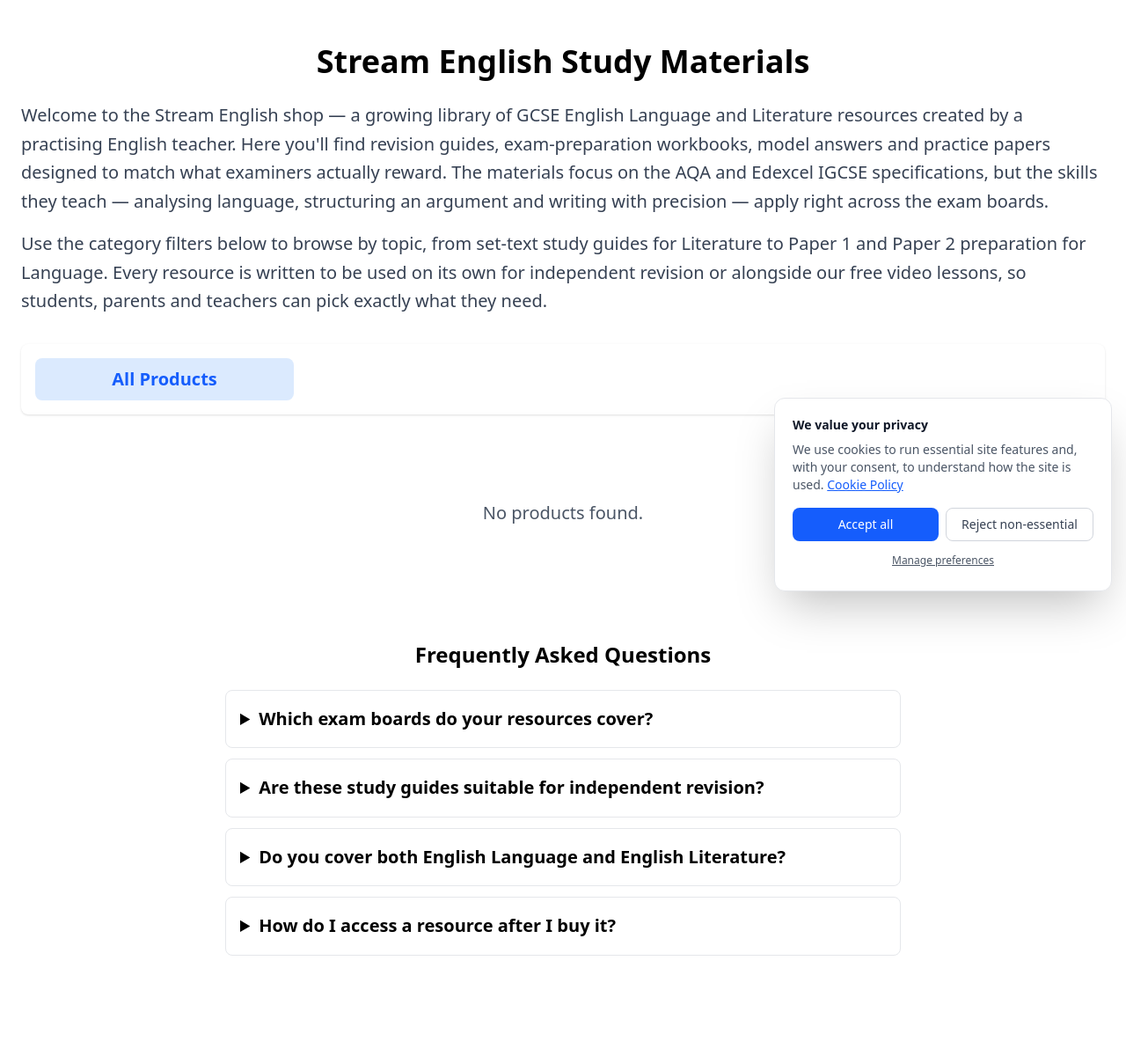
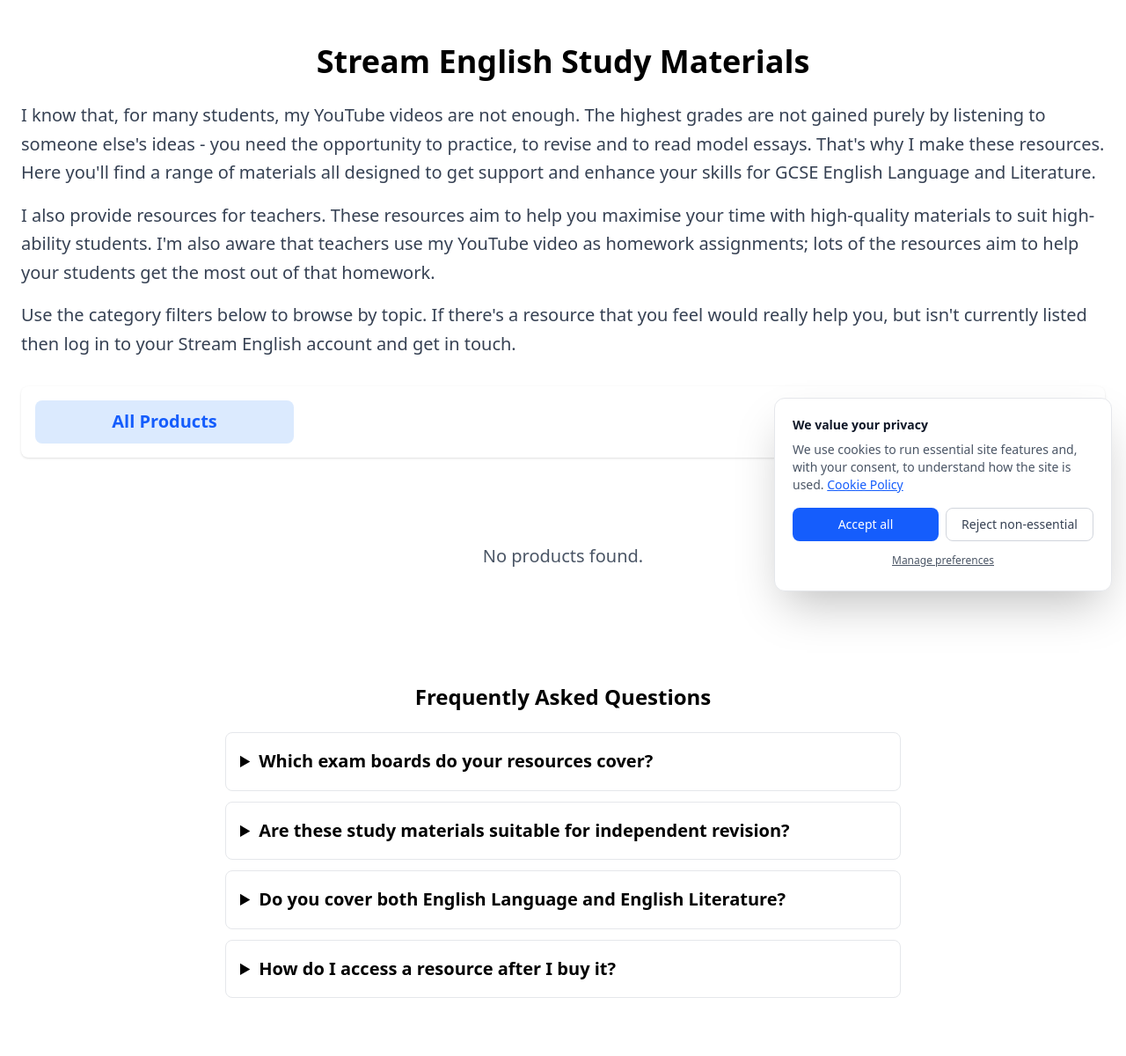
Before and after one commit to todiane/stream, a Django app: page /shop/ in a window 1280 px wide. Shown: the part 112-1312 px from the top of the page at 88% size. Run offline with Django 5.2, Linux system fonts and the light colour scheme; data comes from the database, SQL or seed files in the repository; data that the repository does not hold is empty; some libraries are stand-ins or nearby versions.

Commit message:
Update shop list.html page

```diff
--- a/shop/templates/shop/list.html
+++ b/shop/templates/shop/list.html
@@ -9,20 +9,15 @@
     </h1>
 
     <!-- Editorial introduction (helps this hub page get indexed instead of read as a thin grid) -->
-    <div class="max-w-8xl mx-auto mb-8 text-gray-700">
+    <div class="max-w-7xl mx-auto mb-8 text-gray-700">
         <p class="mb-4">
-            Welcome to the Stream English shop — a growing library of GCSE English Language and
-            Literature resources created by a practising English teacher. Here you'll find revision
-            guides, exam-preparation workbooks, model answers and practice papers designed to match
-            what examiners actually reward. The materials focus on the AQA and Edexcel IGCSE
-            specifications, but the skills they teach — analysing language, structuring an argument
-            and writing with precision — apply right across the exam boards.
+            I know that, for many students, my YouTube videos are not enough. The highest grades are not gained purely by listening to someone else's ideas - you need the opportunity to practice, to revise and to read model essays. That's why I make these resources. Here you'll find a range of materials all designed to get support and enhance your skills for GCSE English Language and Literature.
+            </p>
+            <p class="mb-4">
+            I also provide resources for teachers. These resources aim to help you maximise your time with high-quality materials to suit high-ability students. I'm also aware that teachers use my YouTube video as homework assignments; lots of the resources aim to help your students get the most out of that homework.
         </p>
         <p>
-            Use the category filters below to browse by topic, from set-text study guides for
-            Literature to Paper 1 and Paper 2 preparation for Language. Every resource is written to
-            be used on its own for independent revision or alongside our free video lessons, so
-            students, parents and teachers can pick exactly what they need.
+            Use the category filters below to browse by topic. If there's a resource that you feel would really help you, but isn't currently listed then log in to your Stream English account and get in touch.
         </p>
     </div>
 
@@ -128,7 +123,7 @@
         </details>
 
         <details class="mb-3 border rounded-lg p-4" style="border-color:#e5e7eb;">
-            <summary class="font-semibold cursor-pointer">Are these study guides suitable for independent revision?</summary>
+            <summary class="font-semibold cursor-pointer">Are these study materials suitable for independent revision?</summary>
             <p class="mt-3 text-gray-700">Yes. Every guide is written to be used on its own for self-study, with clear explanations, worked examples and model answers. They also pair naturally with our free video lessons if you'd like to see a topic explained step by step.</p>
         </details>
 
```
